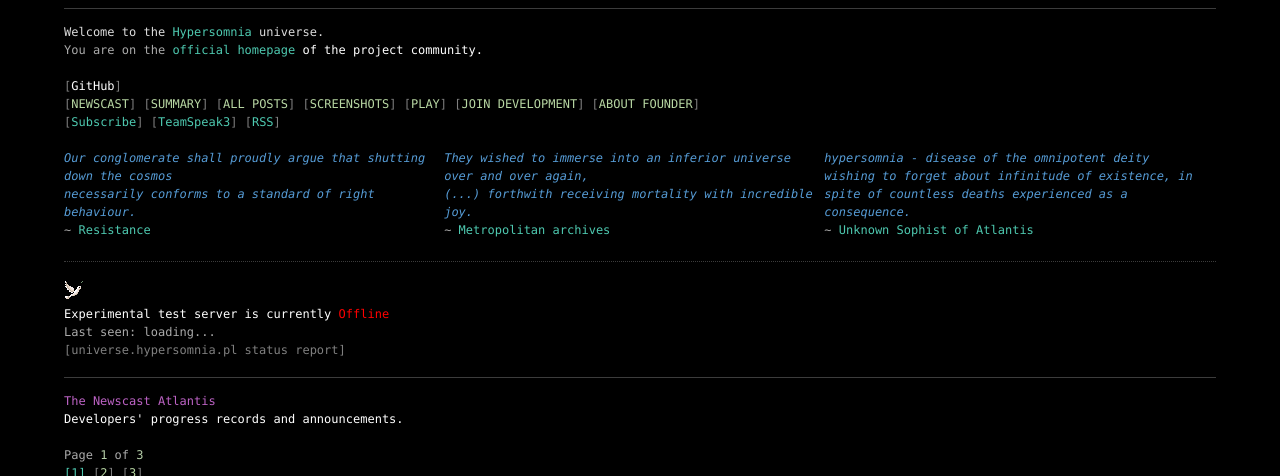
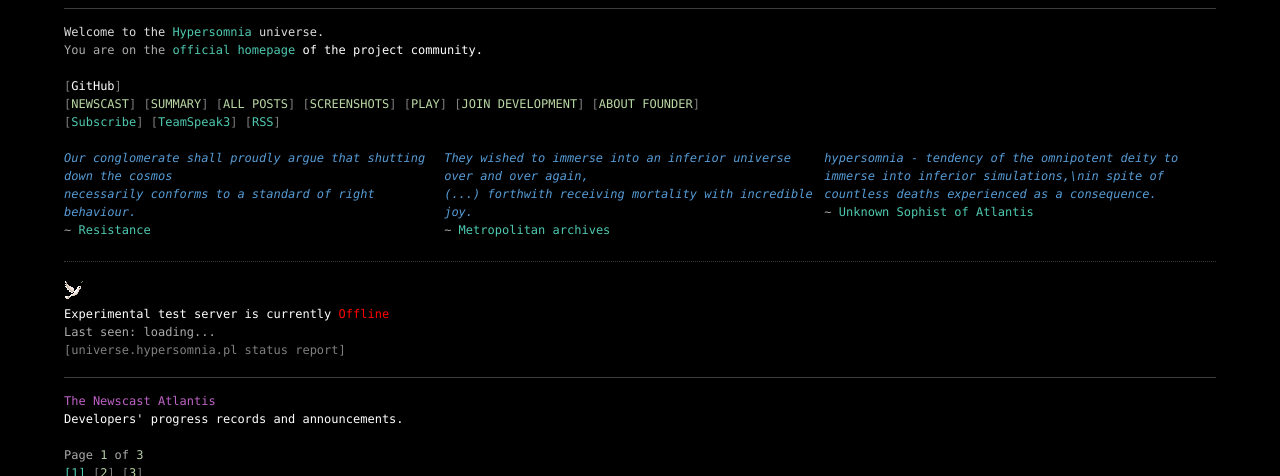
Before and after one commit to TeamHypersomnia/TeamHypersomnia.github.io, a Jekyll site: the page built from index.html, in a window 1280 px wide and 900 px high, cut to the strip 0-476 px from the top of the window. Built offline with Jekyll 4.4.1, drawn with Linux system fonts in a browser that asks for light colours; the list of posts is cut into pages by our own code; grey boxes are pictures that could not be loaded.

Commit message:
corrected header

```diff
--- a/_includes/header.html
+++ b/_includes/header.html
@@ -31,7 +31,7 @@
 
 <div class="col"><span class="vsstring" style="font-style:italic">They wished to immerse into an inferior universe over and over again,<br/>(...) forthwith receiving mortality with incredible joy.</span><br/> ~<span class="vstype"> Metropolitan archives</span></div>
 
-<div class="col"><span class="vsstring" style="font-style:italic">hypersomnia - disease of the omnipotent deity wishing to forget about infinitude of existence, in spite of countless deaths experienced as a consequence. </span><br/> ~<span class="vstype"> Unknown Sophist of Atlantis</span></div>
+<div class="col"><span class="vsstring" style="font-style:italic">hypersomnia - tendency of the omnipotent deity to immerse into inferior simulations,\nin spite of countless deaths experienced as a consequence. </span><br/> ~<span class="vstype"> Unknown Sophist of Atlantis</span></div>
 
 </div>
 
```
